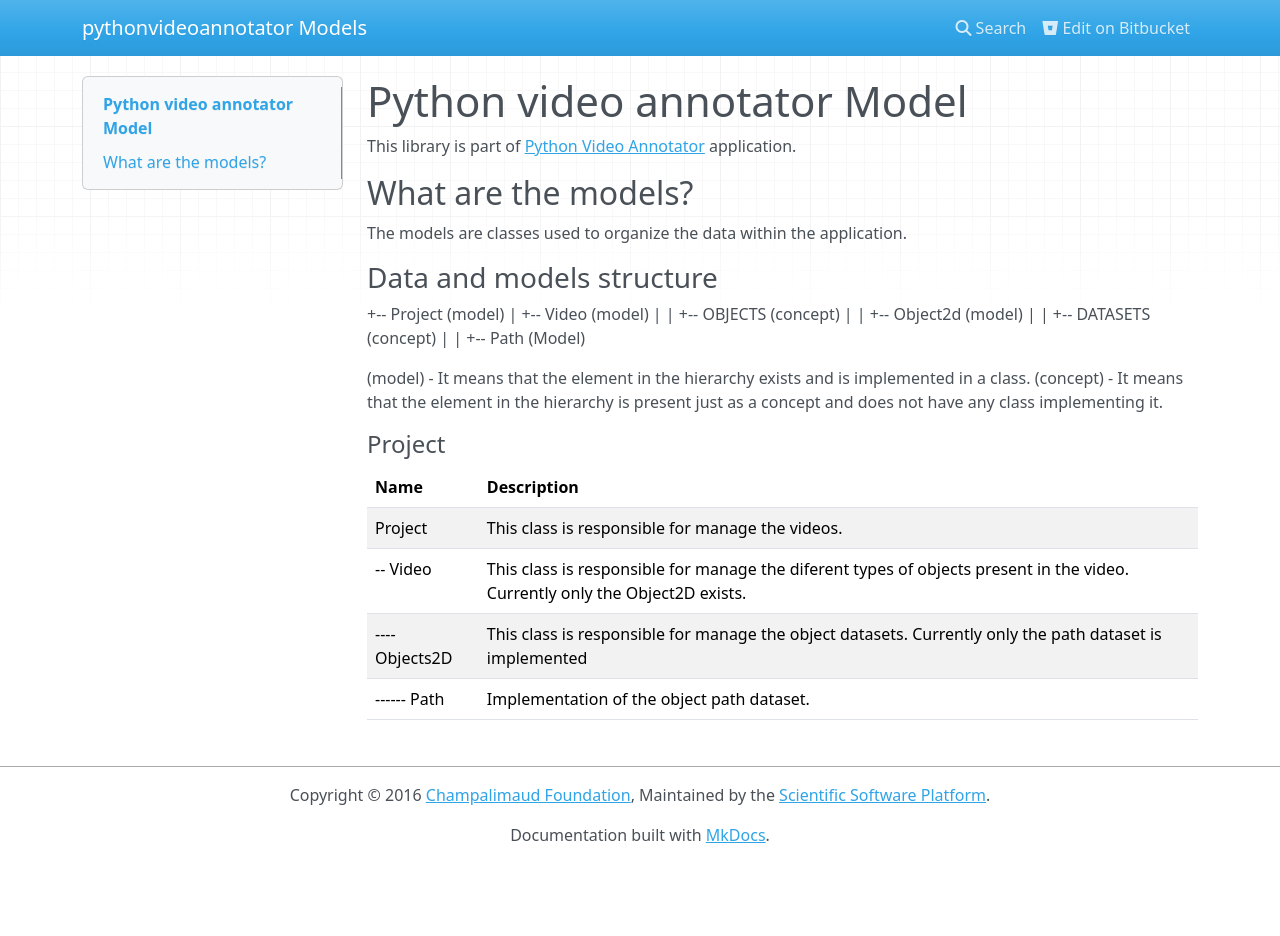
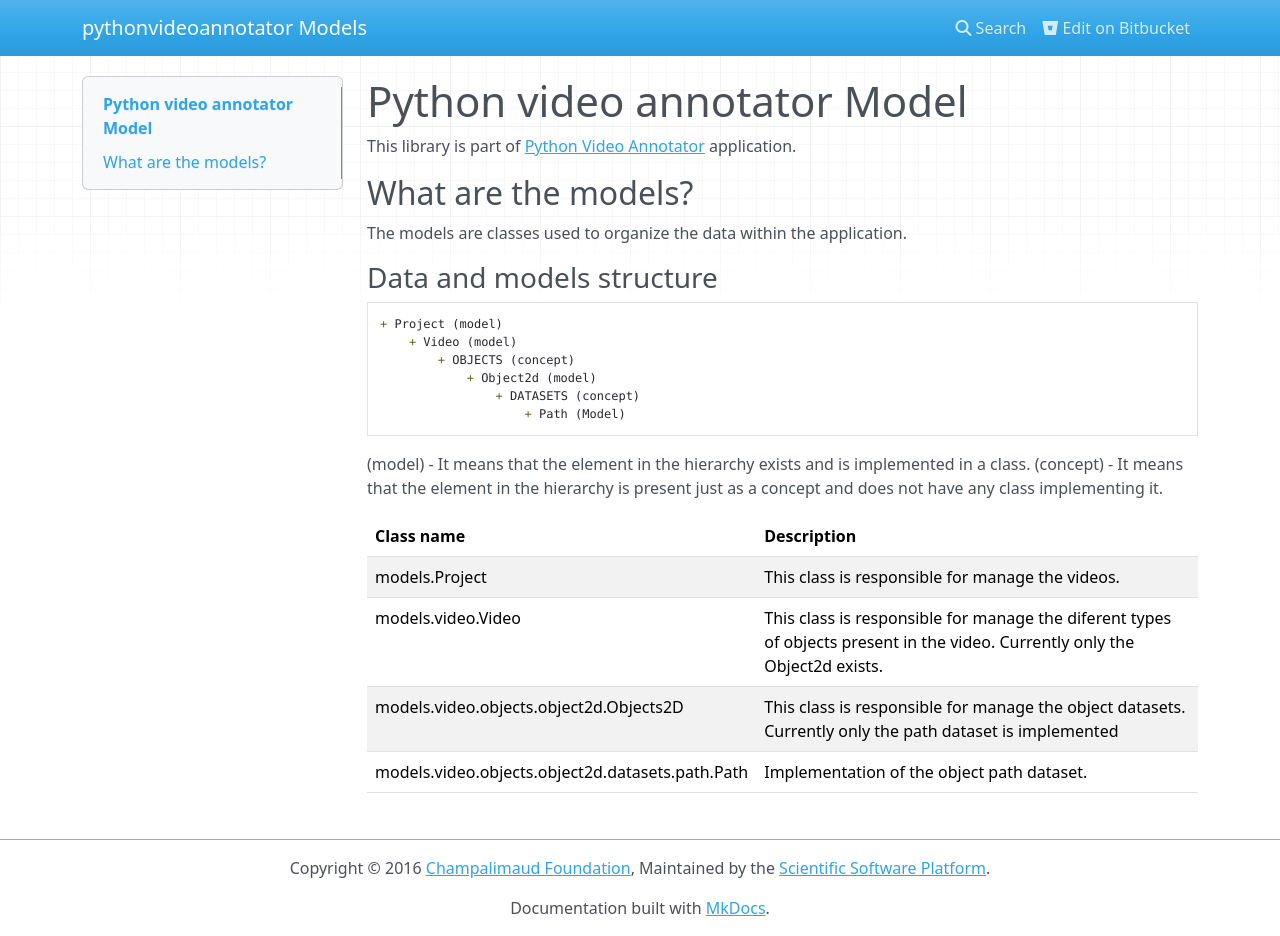
Before and after one commit to shaliulab/pythonvideoannotator-models, an MkDocs documentation site: the page built from docs/index.md, in a window 1280 px wide and 936 px high. Built offline with MkDocs 1.6.1, drawn with Linux system fonts in a browser that asks for light colours; nearby versions of some CDN libraries; old or Windows-style settings are respelled for this version of MkDocs.

Commit message:
docs updated

````diff
--- a/docs/index.md
+++ b/docs/index.md
@@ -9,20 +9,21 @@ The models are classes used to organize the data within the application.
 
 ### Data and models structure
 
-+-- Project (model)
-|   +-- Video (model)
-|   |	+-- OBJECTS (concept)
-|   	|	+-- Object2d (model)
-|   		|	+-- DATASETS (concept)
-|   			|	+-- Path (Model)
+```
++ Project (model)
+	+ Video (model)
+		+ OBJECTS (concept)
+			+ Object2d (model)
+				+ DATASETS (concept)
+					+ Path (Model)
+```
 
 (model) - It means that the element in the hierarchy exists and is implemented in a class.
 (concept) - It means that the element in the hierarchy is present just as a concept and does not have any class implementing it.
 
-#### Project
-| Name | Description |
+| Class name | Description |
 |---|---|
-|Project| This class is responsible for manage the videos. |
-|-- Video| This class is responsible for manage the diferent types of objects present in the video. Currently only the Object2D exists. |
-|---- Objects2D| This class is responsible for manage the object datasets. Currently only the path dataset is implemented|
-|------ Path| Implementation of the object path dataset.|
+|models.Project| This class is responsible for manage the videos. |
+|models.video.Video| This class is responsible for manage the diferent types of objects present in the video. Currently only the Object2d exists. |
+|models.video.objects.object2d.Objects2D| This class is responsible for manage the object datasets. Currently only the path dataset is implemented|
+|models.video.objects.object2d.datasets.path.Path| Implementation of the object path dataset.|
````
Also changed, not shown: docs/models/object2d.md (added), docs/models/path.md (added), docs/models/project.md (added), docs/models/video.md (added).
